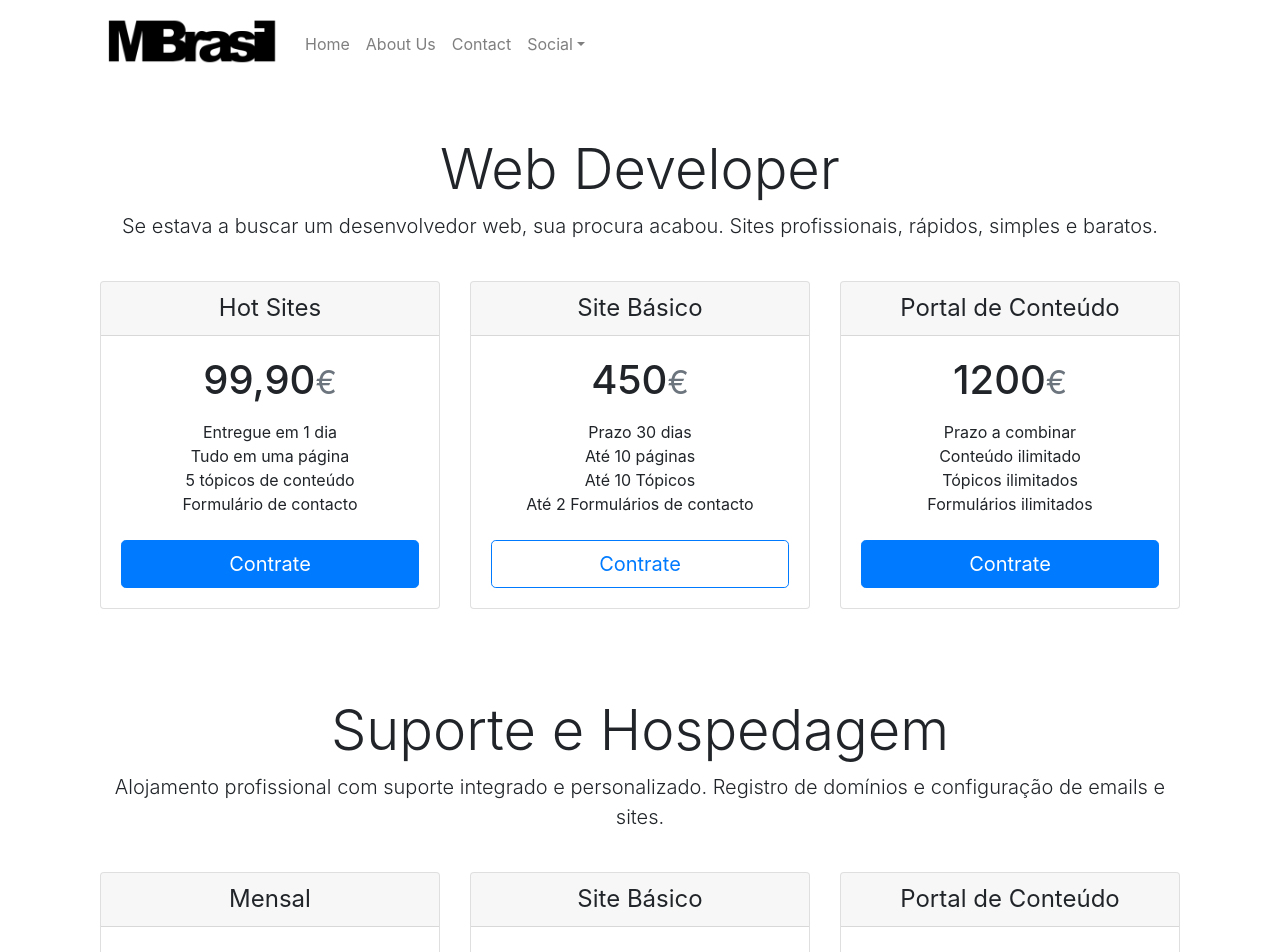
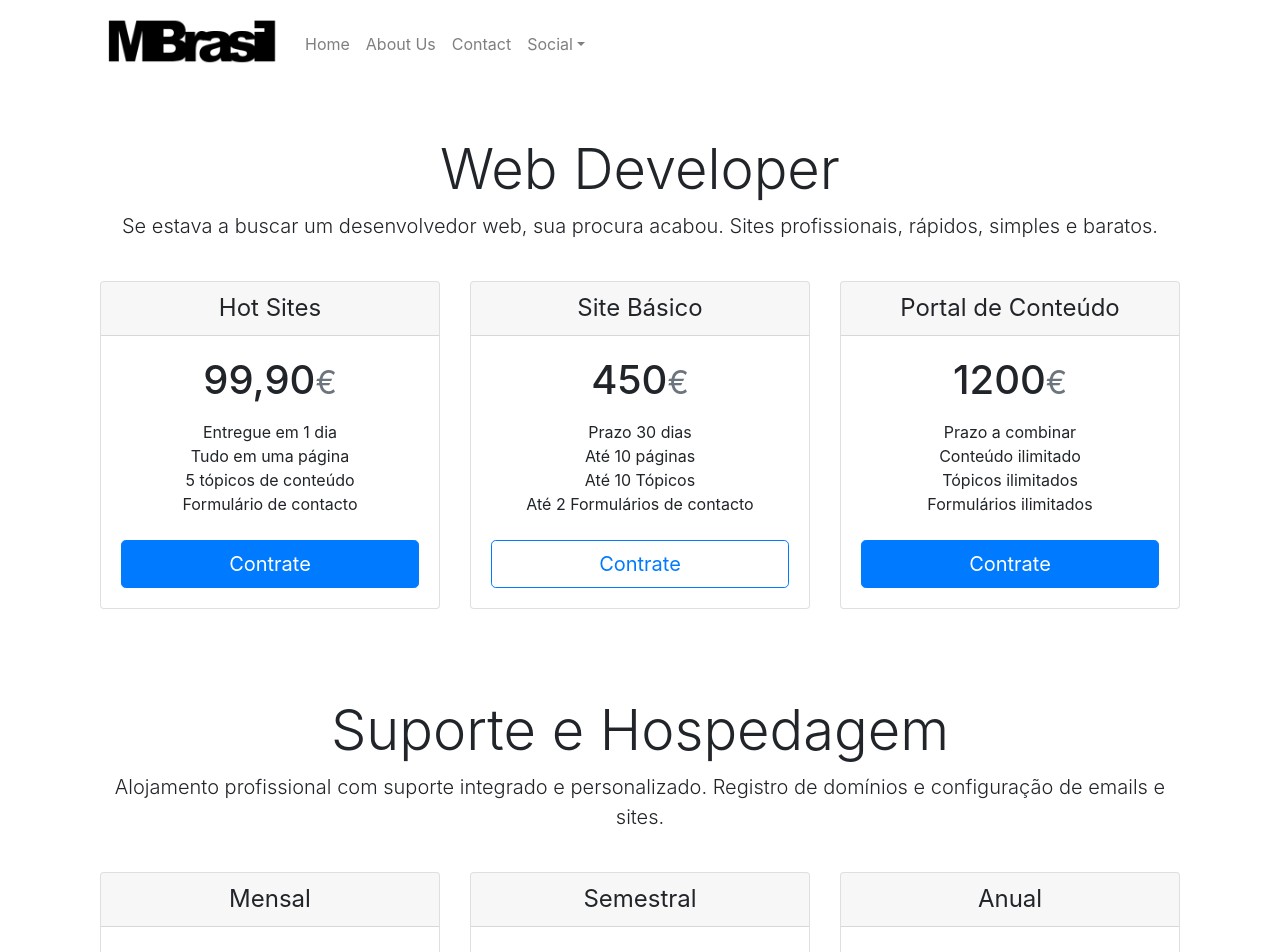
Before and after one commit to mbrasilce/mbrasil-site-nextjs, a Next.js app: page / in a window 1280 px wide. Shown: the top 952 px of the page. Built offline with nearby package versions, Linux system fonts and the light colour scheme.

Commit message:
cabeçalho das hospedagens, semestral e anual

```diff
--- a/data_home.js
+++ b/data_home.js
@@ -46,7 +46,7 @@ export const sites = [
   {
     id: "5",
     tipo: "hospedagem",
-    name: "Site Básico",
+    name: "Semestral",
     price: "50",
     entrega: "1 mes GRÁTIS",
     paginas: "Hospedagem Linux / PHP",
@@ -57,7 +57,7 @@ export const sites = [
   {
     id: "6",
     tipo: "hospedagem",
-    name: "Portal de Conteúdo",
+    name: "Anual",
     price: "100",
     entrega: "2 meses GRÁTIS!",
     paginas: "Hospedagem Linux / PHP",
```
